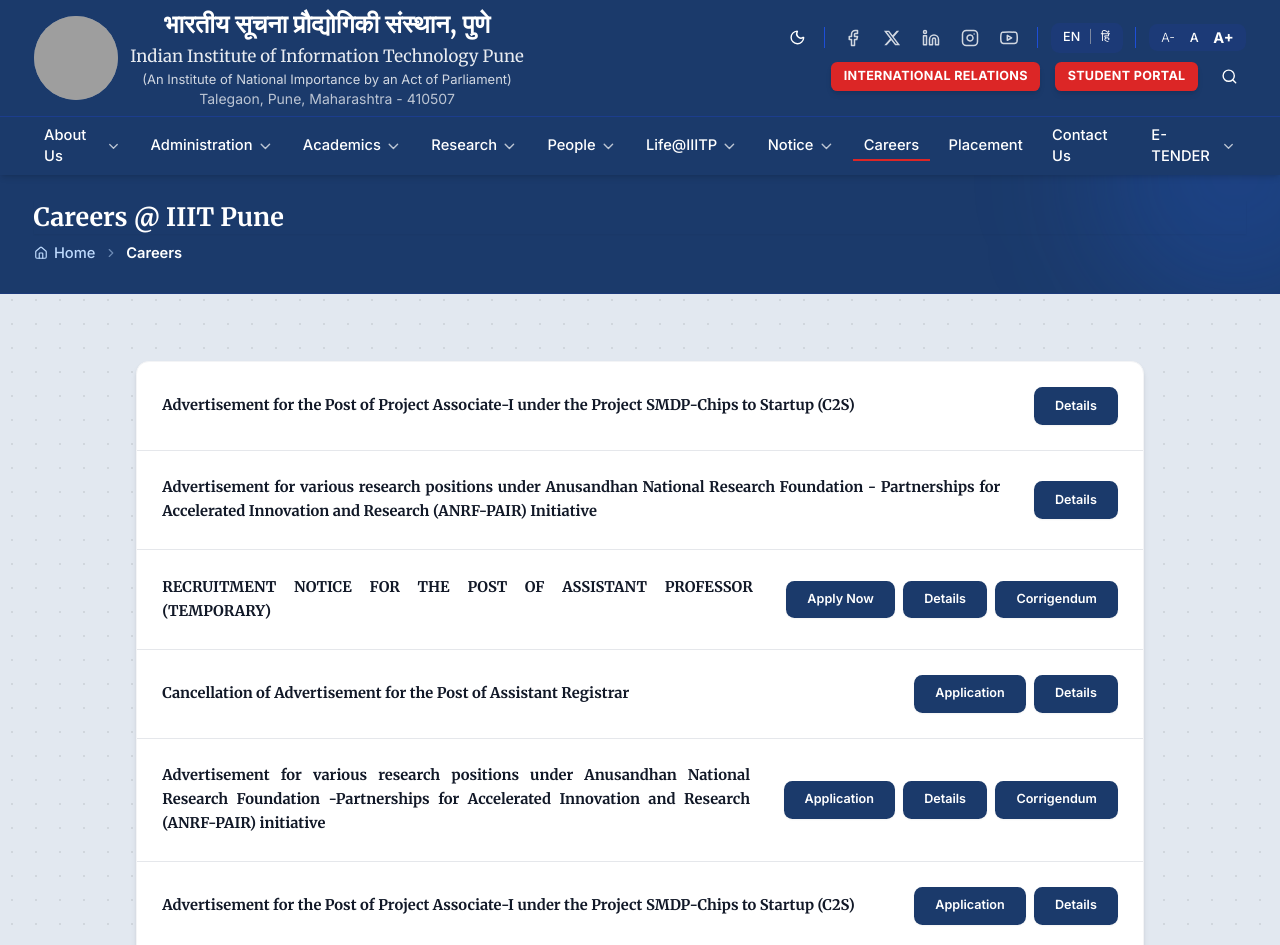
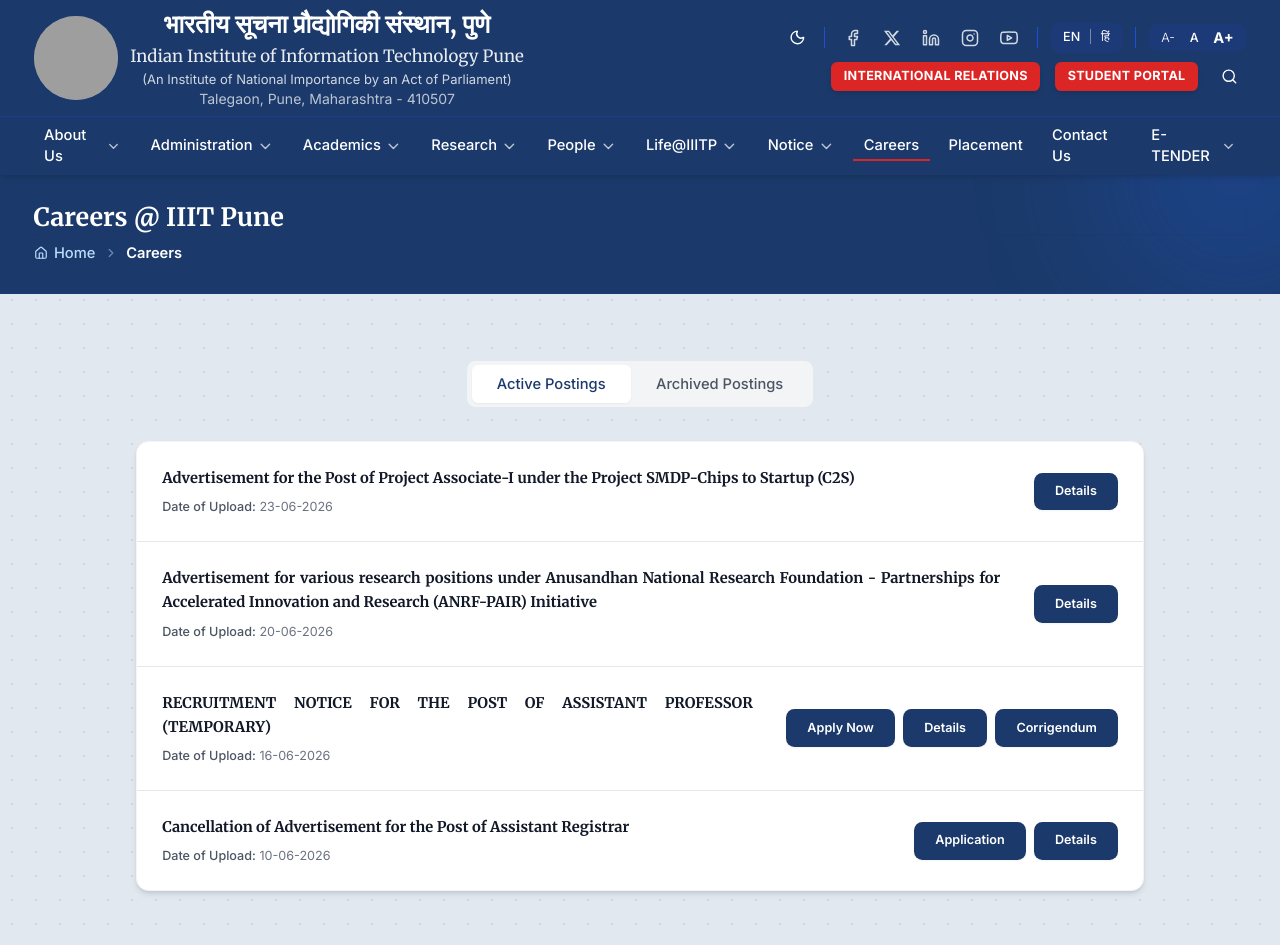
Before and after one commit to iiitp-official/website, a React (Vite) app: page /careers in a window 1280 px wide. Shown: the top 945 px of the page. Built offline with nearby package versions, Linux system fonts and the light colour scheme; grey boxes are pictures that could not be loaded.

Commit message:
Added an archive section to the careers page

```diff
--- /dev/null
+++ b/src/data/careers.json
@@ -0,0 +1,169 @@
+{
+  "live": [
+    {
+      "title": "Advertisement for the Post of Project Associate-I under the Project SMDP-Chips to Startup (C2S)",
+      "buttons": [
+        {
+          "label": "Details",
+          "file": "IIIT_Pune_Project_Associate_Advertisement.pdf"
+        }
+      ],
+      "date": "23-06-2026"
+    },
+    {
+      "title": "Advertisement for various research positions under Anusandhan National Research Foundation - Partnerships for Accelerated Innovation and Research (ANRF-PAIR) Initiative",
+      "buttons": [
+        {
+          "label": "Details",
+          "file": "ANRF-PAIR_Manpower_Advertisement June 2026.pdf"
+        }
+      ],
+      "date": "20-06-2026"
+    },
+    {
+      "title": "RECRUITMENT NOTICE FOR THE POST OF ASSISTANT PROFESSOR (TEMPORARY)",
+      "buttons": [
+        {
+          "label": "Apply Now",
+          "link": "https://iiitprec.samarth.edu.in/",
+          "isExternalLink": true
+        },
+        {
+          "label": "Details",
+          "file": "16.06.2026 ASSISTANT PROFESSOR TEMPORARY FINAL VERSION.pdf"
+        },
+        {
+          "label": "Corrigendum",
+          "file": "CORRIGENDUM (Recruitment to the post of Assistant Proffesor) temporary on contractual basis. .pdf"
+        }
+      ],
+      "date": "16-06-2026"
+    },
+    {
+      "title": "Cancellation of Advertisement for the Post of Assistant Registrar",
+      "buttons": [
+        {
+          "label": "Application",
+          "file": "1.pdf"
+        },
+        {
+          "label": "Details",
+          "file": "2.pdf"
+        }
+      ],
+      "date": "10-06-2026"
+    }
+  ],
+  "archive": [
+    {
+      "title": "Advertisement for various research positions under Anusandhan National Research Foundation -Partnerships for Accelerated Innovation and Research (ANRF-PAIR) initiative",
+      "buttons": [
+        {
+          "label": "Application",
+          "file": "3.docx"
+        },
+        {
+          "label": "Details",
+          "file": "4.pdf"
+        },
+        {
+          "label": "Corrigendum",
+          "file": "5.pdf"
+        }
+      ],
+      "date": "--"
+    },
+    {
+      "title": "Advertisement for the Post of Project Associate-I under the Project SMDP-Chips to Startup (C2S)",
+      "buttons": [
+        {
+          "label": "Application",
+          "file": "6.pdf"
+        },
+        {
+          "label": "Details",
+          "file": "7.pdf"
+        }
+      ],
+      "date": "--"
+    },
+    {
+      "title": "Advertisement for the Post of Junior Research Fellow (JRF) in Sponsored Project",
+      "buttons": [
+        {
+          "label": "Application",
+          "file": "8.pdf"
+        },
+        {
+          "label": "Details",
+          "file": "9.pdf"
+        }
+      ],
+      "date": "--"
+    },
+    {
+      "title": "RECRUITMENT NOTICE FOR THE POST OF ADJUNCT ASSISTANT PROFESSOR (AAP) (ON TEMPORARY BASIS)",
+      "buttons": [
+        {
+          "label": "Application",
+          "file": "10.pdf"
+        },
+        {
+          "label": "Details",
+          "file": "11.pdf"
+        },
+        {
+          "label": "Corrigendum",
+          "file": "12.pdf"
+        }
+      ],
+      "date": "--"
+    },
+    {
+      "title": "WALK-IN-INTERVIEW FOR THE POST OF ADVISOR (CIVIL) ON CONTRACT BASIS – THROUGH OUTSOURCING AGENCY",
+      "buttons": [
+        {
+          "label": "Application",
+          "file": "13.pdf"
+        },
+        {
+          "label": "Details",
+          "file": "14.pdf"
+        },
+        {
+          "label": "Corrigendum",
+          "file": "15.pdf"
+        }
+      ],
+      "date": "--"
+    },
+    {
+      "title": "Advertisement for the Post of Research Associate-I in Sponsored Project",
+      "buttons": [
+        {
+          "label": "Application",
+          "file": "16.pdf"
+        },
+        {
+          "label": "Details",
+          "file": "17.pdf"
+        }
+      ],
+      "date": "--"
+    },
+    {
+      "title": "Advertisement for the Post of Intern in Sponsored Project",
+      "buttons": [
+        {
+          "label": "Application",
+          "file": "18.pdf"
+        },
+        {
+          "label": "Details",
+          "file": "19.pdf"
+        }
+      ],
+      "date": "--"
+    }
+  ]
+}
--- a/src/pages/CareersPage.jsx
+++ b/src/pages/CareersPage.jsx
@@ -1,111 +1,66 @@
-import React from 'react';
+import React, { useState } from 'react';
 import PageHeader from '../components/shared/PageHeader';
+import careersData from '../data/careers.json';
 
 const CareersPage = () => {
-  const jobs = [
-    {
-      title: "Advertisement for the Post of Project Associate-I under the Project SMDP-Chips to Startup (C2S)",
-      buttons: [
-        { label: "Details", file: "IIIT_Pune_Project_Associate_Advertisement.pdf" },
-      ]
-    },
-    {
-      title: "Advertisement for various research positions under Anusandhan National Research Foundation - Partnerships for Accelerated Innovation and Research (ANRF-PAIR) Initiative",
-      buttons: [
-        { label: "Details", file: "ANRF-PAIR_Manpower_Advertisement June 2026.pdf" },
-      ]
-    },
-    {
-      title: "RECRUITMENT NOTICE FOR THE POST OF ASSISTANT PROFESSOR (TEMPORARY)",
-      buttons: [
-        { label: "Apply Now", link: "https://iiitprec.samarth.edu.in/", isExternalLink: true },
-        { label: "Details", file: "16.06.2026 ASSISTANT PROFESSOR TEMPORARY FINAL VERSION.pdf" },
-        { label: "Corrigendum", file: "CORRIGENDUM (Recruitment to the post of Assistant Proffesor) temporary on contractual basis. .pdf" }
-      ]
-    },
-    {
-      title: "Cancellation of Advertisement for the Post of Assistant Registrar",
-      buttons: [
-        { label: "Application", file: "1.pdf" },
-        { label: "Details", file: "2.pdf" },
-      ]
-    },
-    {
-      title: "Advertisement for various research positions under Anusandhan National Research Foundation -Partnerships for Accelerated Innovation and Research (ANRF-PAIR) initiative",
-      buttons: [
-        { label: "Application", file: "3.docx" },
-        { label: "Details", file: "4.pdf" },
-        { label: "Corrigendum", file: "5.pdf" },
-      ]
-    },
-    {
-      title: "Advertisement for the Post of Project Associate-I under the Project SMDP-Chips to Startup (C2S)",
-      buttons: [
-        { label: "Application", file: "6.pdf" },
-        { label: "Details", file: "7.pdf" },
-      ]
-    },
-    {
-      title: "Advertisement for the Post of Junior Research Fellow (JRF) in Sponsored Project",
-      buttons: [
-        { label: "Application", file: "8.pdf" },
-        { label: "Details", file: "9.pdf" },
-      ]
-    },
-    {
-      title: "RECRUITMENT NOTICE FOR THE POST OF ADJUNCT ASSISTANT PROFESSOR (AAP) (ON TEMPORARY BASIS)",
-      buttons: [
-        { label: "Application", file: "10.pdf" },
-        { label: "Details", file: "11.pdf" },
-        { label: "Corrigendum", file: "12.pdf" },
-      ]
-    },
-    {
-      title: "WALK-IN-INTERVIEW FOR THE POST OF ADVISOR (CIVIL) ON CONTRACT BASIS – THROUGH OUTSOURCING AGENCY",
-      buttons: [
-        { label: "Application", file: "13.pdf" },
-        { label: "Details", file: "14.pdf" },
-        { label: "Corrigendum", file: "15.pdf" },
-      ]
-    },
-    {
-      title: "Advertisement for the Post of Research Associate-I in Sponsored Project",
-      buttons: [
-        { label: "Application", file: "16.pdf" },
-        { label: "Details", file: "17.pdf" },
-      ]
-    },
-    {
-      title: "Advertisement for the Post of Intern in Sponsored Project",
-      buttons: [
-        { label: "Application", file: "18.pdf" },
-        { label: "Details", file: "19.pdf" },
-      ]
-    }
-  ];
+  const [activeTab, setActiveTab] = useState('live');
+
+  const jobs = activeTab === 'live' ? careersData.live : careersData.archive;
 
   return (
     <div className="min-h-screen transition-colors duration-200">
       <PageHeader title="Careers @ IIIT Pune" />
 
       <div className="max-w-5xl mx-auto px-4 sm:px-6 lg:px-8 py-16">
+
+        {/* Tab Selection */}
+        <div className="flex justify-center mb-8">
+          <div className="inline-flex bg-gray-100 dark:bg-gray-800 rounded-lg p-1">
+            <button
+              onClick={() => setActiveTab('live')}
+              className={`px-6 py-2 rounded-md text-sm font-medium transition-colors ${
+                activeTab === 'live'
+                  ? 'bg-white dark:bg-surface-dark text-primary dark:text-accent-dark shadow-sm'
+                  : 'text-gray-600 dark:text-gray-400 hover:text-gray-900 dark:hover:text-gray-200'
+              }`}
+            >
+              Active Postings
+            </button>
+            <button
+              onClick={() => setActiveTab('archive')}
+              className={`px-6 py-2 rounded-md text-sm font-medium transition-colors ${
+                activeTab === 'archive'
+                  ? 'bg-white dark:bg-surface-dark text-primary dark:text-accent-dark shadow-sm'
+                  : 'text-gray-600 dark:text-gray-400 hover:text-gray-900 dark:hover:text-gray-200'
+              }`}
+            >
+              Archived Postings
+            </button>
+          </div>
+        </div>
+
         <div className="bg-white dark:bg-surface-dark rounded-xl shadow-md border border-gray-100 dark:border-gray-800 w-full overflow-hidden">
           <div className="flex flex-col">
-            {jobs.map((job, idx) => (
+            {jobs.length > 0 ? (
+              jobs.map((job, idx) => (
                 <div
                   key={idx}
                   className="flex flex-col md:flex-row items-start md:items-center justify-between p-6 border-b border-gray-200 dark:border-gray-800 hover:bg-blue-50/50 dark:hover:bg-blue-900/10 transition-colors last:border-b-0"
                 >
-                <h3 className="text-sm font-semibold text-gray-900 dark:text-gray-100 mb-4 md:mb-0 md:pr-8 leading-relaxed flex-1">
+                  <div className="flex-1 mb-4 md:mb-0 md:pr-8">
+                    <h3 className="text-sm font-semibold text-gray-900 dark:text-gray-100 leading-relaxed mb-2">
                       {job.title}
                     </h3>
+                    <div className="text-xs text-gray-500 dark:text-gray-400">
+                      <span className="font-medium text-gray-600 dark:text-gray-300">Date of Upload:</span> {job.date}
+                    </div>
+                  </div>
                   <div className="flex flex-wrap items-center gap-2 shrink-0">
                     {job.buttons.map((btn, bidx) => (
                       <a
                         key={bidx}
                         href={btn.isExternalLink ? btn.link : `/careers-documents/${btn.file}`}
                         target="_blank" rel="noopener noreferrer"
-
                         className="inline-flex items-center justify-center bg-primary hover:bg-primary/90 text-white text-xs font-semibold py-2.5 px-5 rounded-lg transition-all duration-200 shadow-sm hover:shadow active:scale-95 text-center"
                       >
                         {btn.label}
@@ -113,7 +68,12 @@
                     ))}
                   </div>
                 </div>
-            ))}
+              ))
+            ) : (
+              <div className="p-8 text-center text-gray-500 dark:text-gray-400">
+                No postings found in this section.
+              </div>
+            )}
           </div>
         </div>
       </div>
```
Lines whose indentation alone changed are shown as unchanged.
